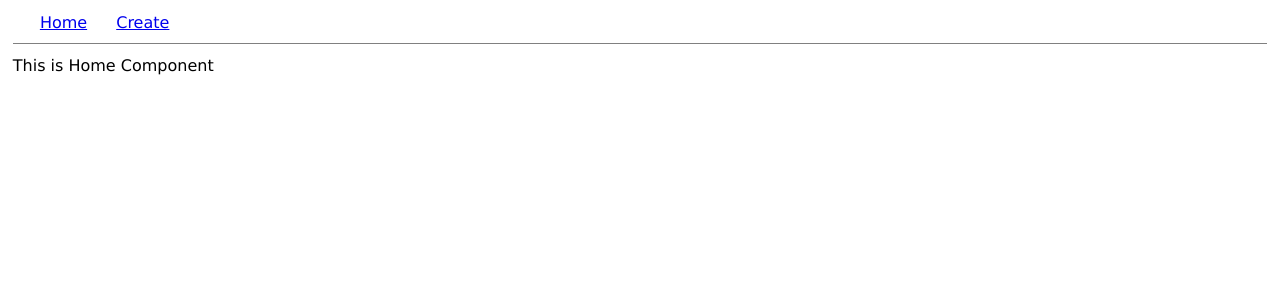
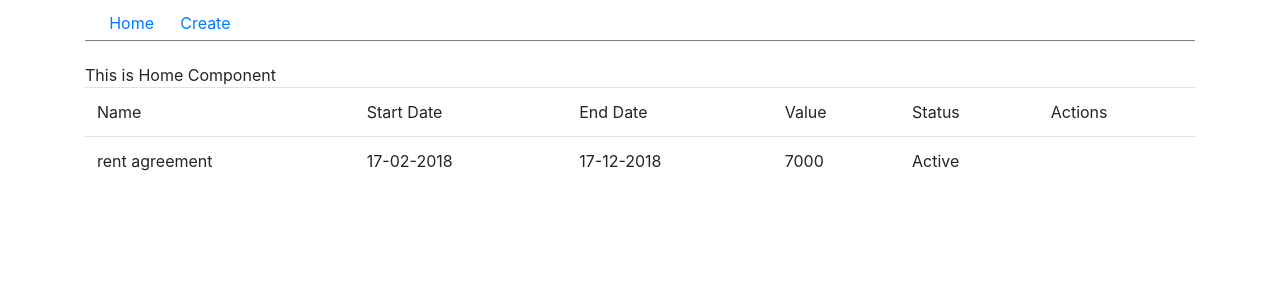
Before and after one commit to mayank-jain-02/agreement-front-end, a React (Create React App) app: page / in a window 1280 px wide. Shown: the top 300 px of the page. Built offline with nearby package versions, Linux system fonts and the light colour scheme.

Commit message:
store and reducer setup

```diff
--- a/package.json
+++ b/package.json
@@ -3,10 +3,13 @@
   "version": "0.1.0",
   "private": true,
   "dependencies": {
+    "bootstrap": "^4.0.0",
     "react": "^16.2.0",
     "react-dom": "^16.2.0",
+    "react-redux": "^5.0.7",
     "react-router": "^3.2.0",
-    "react-scripts": "1.1.1"
+    "react-scripts": "1.1.1",
+    "redux": "^3.7.2"
   },
   "scripts": {
     "start": "react-scripts start",
--- a/src/components/create.js
+++ b/src/components/create.js
@@ -1,10 +1,12 @@
 import React, { Component } from 'react';
+import { connect } from 'react-redux';
+
 import Header from './header';
 
 class Create extends Component {
     render() {
         return (
-            <div>
+            <div className='container'>
                 <Header />
                 <div>This is Create Component</div>
             </div>
@@ -12,4 +14,16 @@ class Create extends Component {
     }
 }
 
-export default Create;
+function mapStateToProps(state) {
+    return {
+
+    }
+}
+
+function mapDispatchToProps(dispatch) {
+    return {
+
+    }
+}
+
+export default connect(mapDispatchToProps, mapStateToProps)(Create);
--- a/src/components/edit.js
+++ b/src/components/edit.js
@@ -4,7 +4,7 @@ import Header from './header';
 class Edit extends Component {
     render() {
         return (
-            <div>
+            <div className='container'>
                 <Header />
                 <div>This is Edit Component</div>
             </div>
--- a/src/components/header.js
+++ b/src/components/header.js
@@ -9,7 +9,7 @@ class Header extends Component {
                     widht: '100%',
                     height: '30px',
                     marginTop: '1%',
-                    marginBottom: '1%',
+                    marginBottom: '2%',
                     borderBottom: '1px solid grey'
                 }
             } >
--- a/src/components/home.js
+++ b/src/components/home.js
@@ -4,9 +4,31 @@ import Header from './header';
 class Home extends Component {
     render() {
         return (
-            <div>
+            <div className='container'>
                 <Header />
                 <div>This is Home Component</div>
+                <table className='table'>
+                    <thead>
+                        <tr>
+                            <td>Name</td>
+                            <td>Start Date</td>
+                            <td>End Date</td>
+                            <td>Value</td>
+                            <td>Status</td>
+                            <td>Actions</td>
+                        </tr>
+                    </thead>
+                    <tbody>
+                        <tr>
+                            <td>rent agreement</td>
+                            <td>17-02-2018</td>
+                            <td>17-12-2018</td>
+                            <td>7000</td>
+                            <td>Active</td>
+                            <td></td>
+                        </tr>
+                    </tbody>
+                </table>
             </div>
         )
     }
--- a/src/index.css
+++ b/src/index.css
@@ -2,6 +2,6 @@ body {
   margin: 0;
   padding: 0;
   font-family: verdana;
-  margin-left: 1%;
-  margin-right: 1%;
+  /* margin-left: 1%;
+  margin-right: 1%; */
 }
--- a/src/index.js
+++ b/src/index.js
@@ -1,8 +1,26 @@
 import React from 'react';
 import ReactDOM from 'react-dom';
+import {
+    createStore
+} from 'redux';
+import {
+    Provider
+} from 'react-redux';
+
 import './index.css';
 import App from './App';
 import registerServiceWorker from './registerServiceWorker';
+import allReducers from './reducers/index';
 
-ReactDOM.render(<App />, document.getElementById('root'));
+require('bootstrap/dist/css/bootstrap.min.css');
+
+const store = createStore(
+    allReducers
+);
+
+ReactDOM.render(
+    <Provider store={store}>
+        < App />
+    </Provider> , document.getElementById('root'));
+
 registerServiceWorker();
--- /dev/null
+++ b/src/reducers/create-reducer.js
@@ -0,0 +1,5 @@
+export default function(state = [], action) {
+    switch(action.type) {
+        default: return state;
+    }
+}
--- /dev/null
+++ b/src/reducers/index.js
@@ -0,0 +1,10 @@
+import { combineReducers } from 'redux';
+
+import createReducer from './create-reducer';
+
+// combining all reducers
+const allReducers = combineReducers({
+    create: createReducer
+})
+
+export default allReducers;
```
Also changed, not shown: 1 other file (tests, documents, lock files or other folders).
